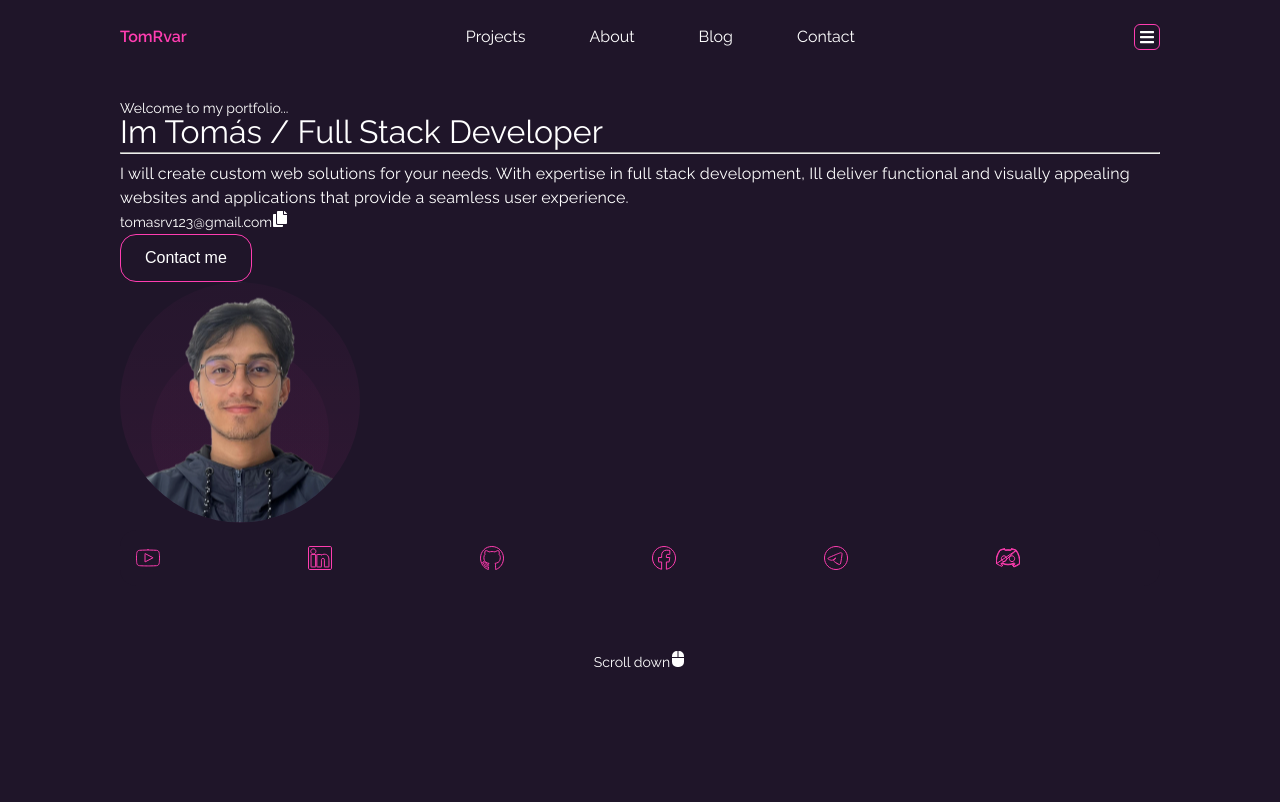
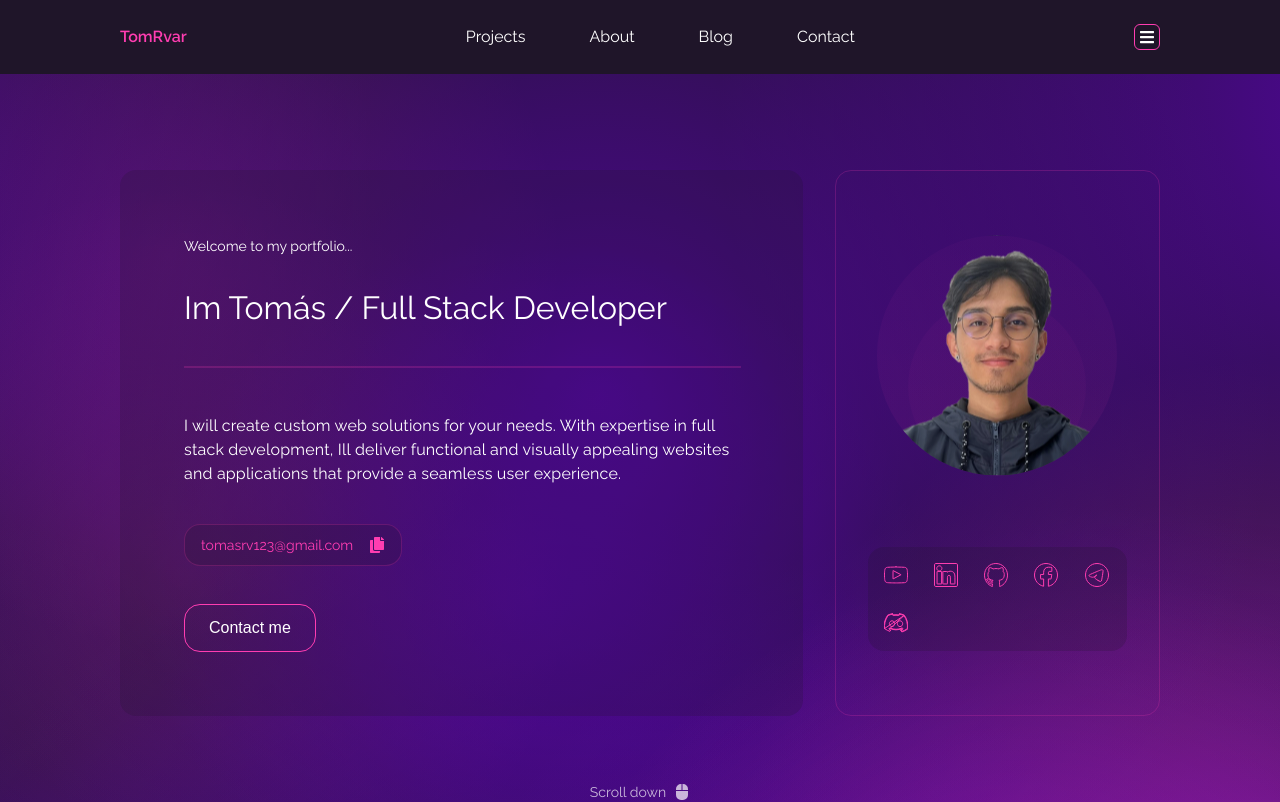
Before and after one commit to Tomasrv333/react-portfolio, a React (Vite) app: page / in a window 1280 px wide. Shown: the top 802 px of the page. Built offline with nearby package versions, Linux system fonts and the light colour scheme.

Commit message:
index.scss

```diff
--- a/src/index.scss
+++ b/src/index.scss
@@ -2,7 +2,7 @@
 @import "/src/sass/base/_index.scss";
 @import "/src/sass/components/_index.scss";
 @import "/src/sass/layout/_index.scss";
-// @import "./sass/pages/index";
+@import "/src/sass/pages/index";
 
 html {
   scroll-behavior: smooth;
--- a/src/sass/Pages/_index.scss
+++ b/src/sass/Pages/_index.scss
@@ -1,2 +1,2 @@
-@use "./Home/home";
-@use "./Projects/projects";
+@import "./Home/home";
+@import "./Projects/projects";
```
